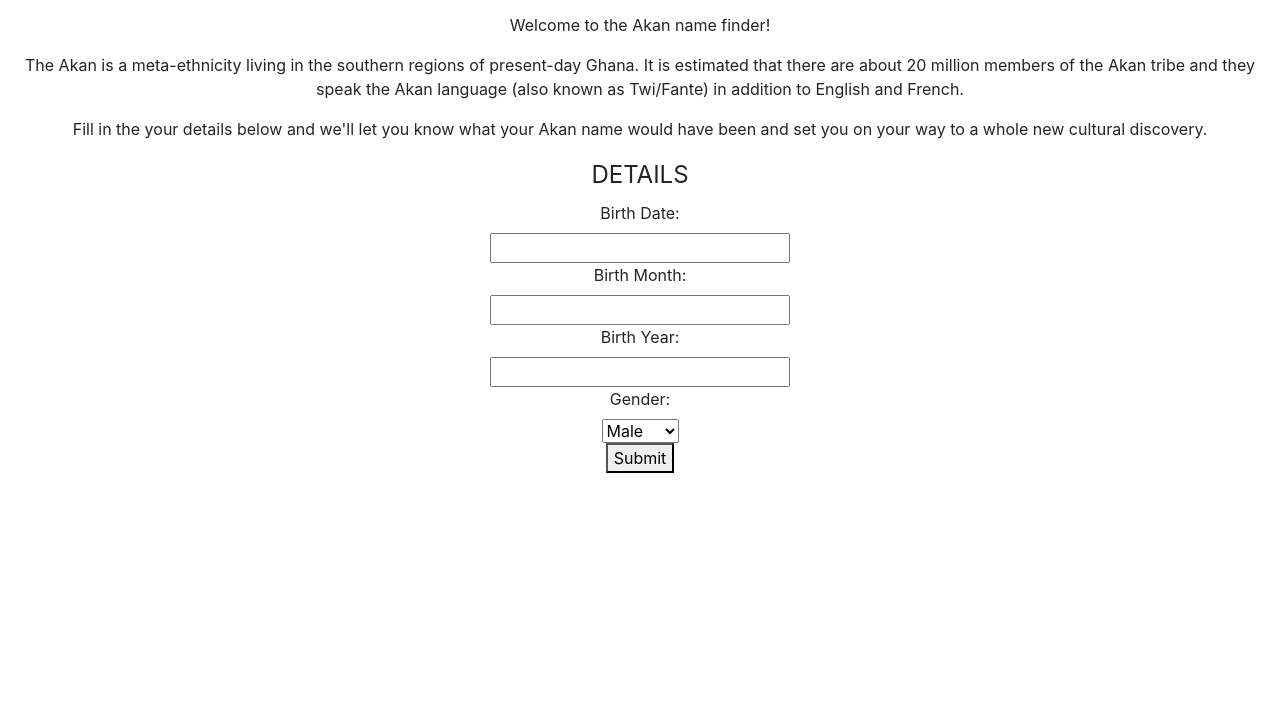
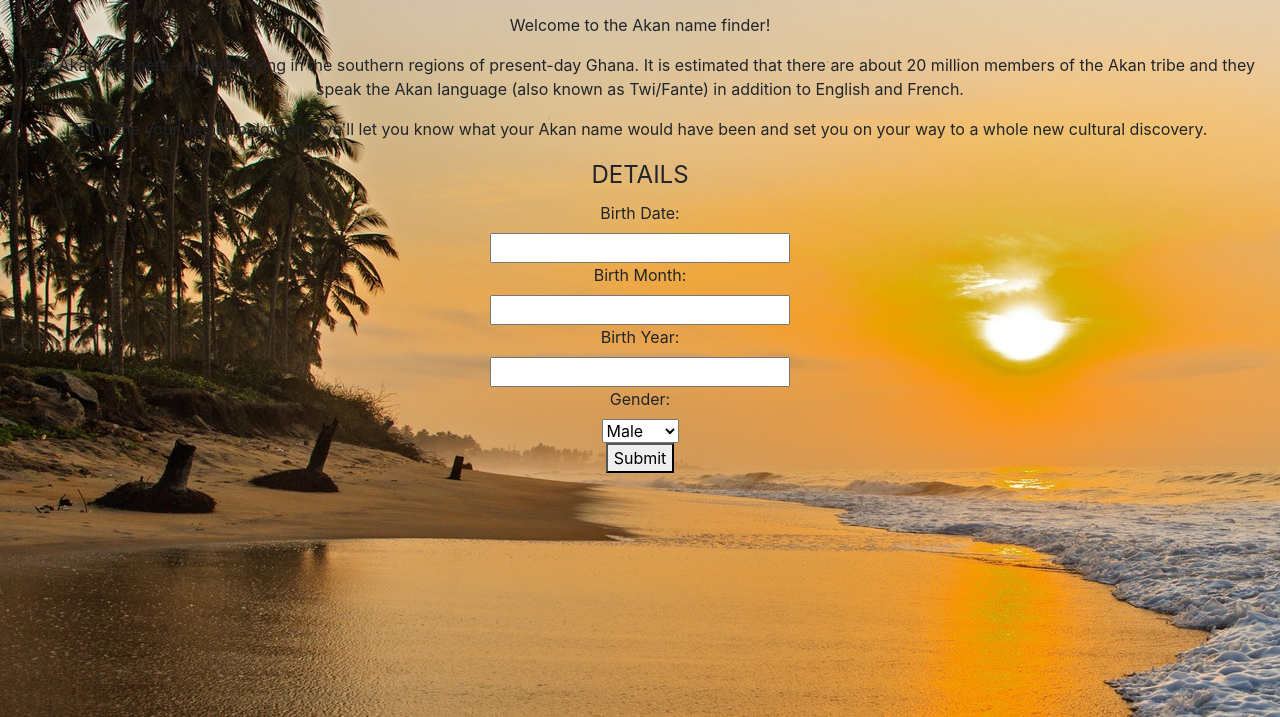
Before and after one commit to DNNgesa/Akan-Name-Finder, a plain HTML site: page index.html in a window 1280 px wide. Shown: the part 83-800 px from the top of the page. Drawn offline with Linux system fonts and the light colour scheme.

Commit message:
Update index.html

```diff
--- a/index.html
+++ b/index.html
@@ -1,5 +1,6 @@
 <!DOCTYPE html>
 <html>
+    <body background="Gold-Coast.jpeg"></body>
     <head>
         <link href="css/bootstrap.css" rel="stylesheet" type="text/css">
         <title>Akan Name Finder</title>
```
